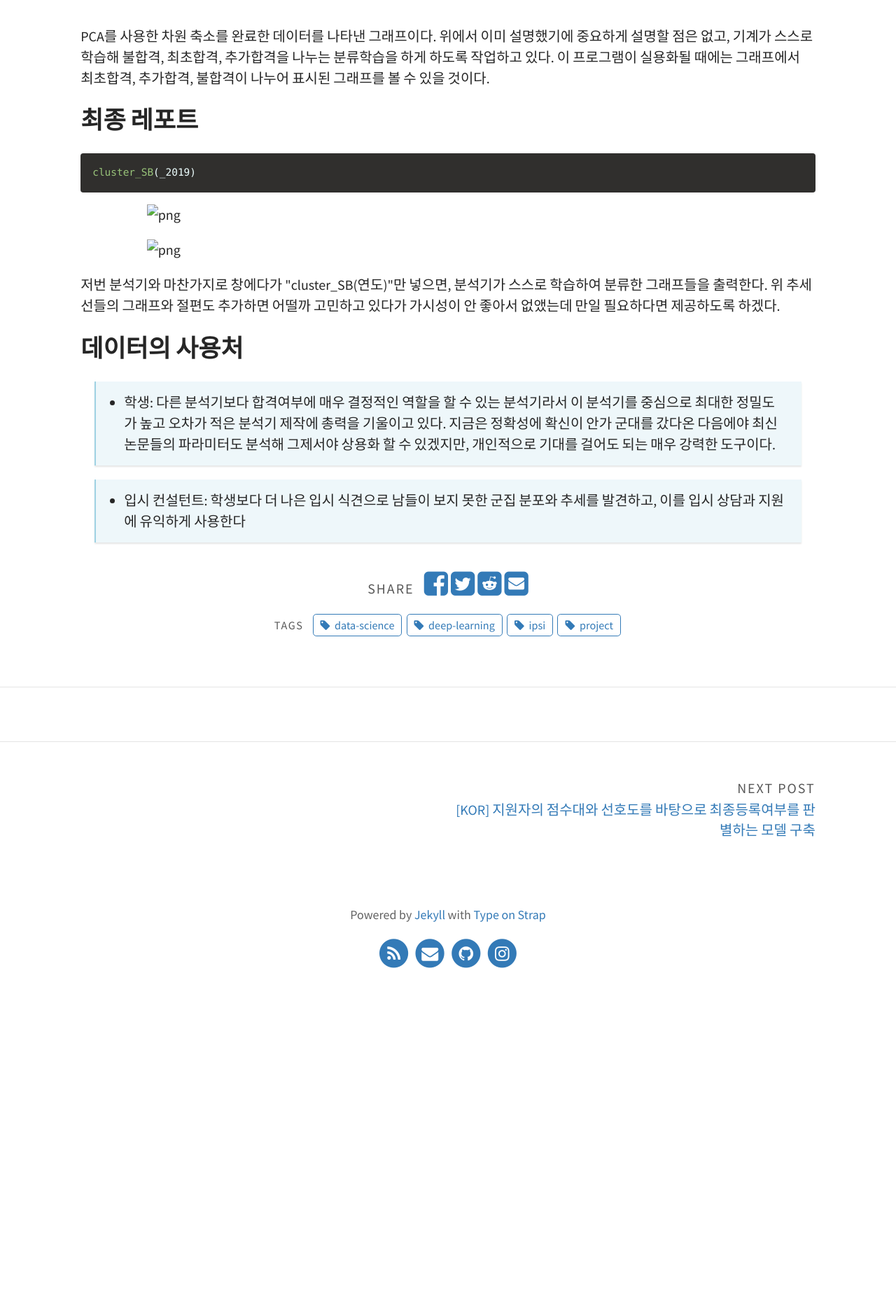
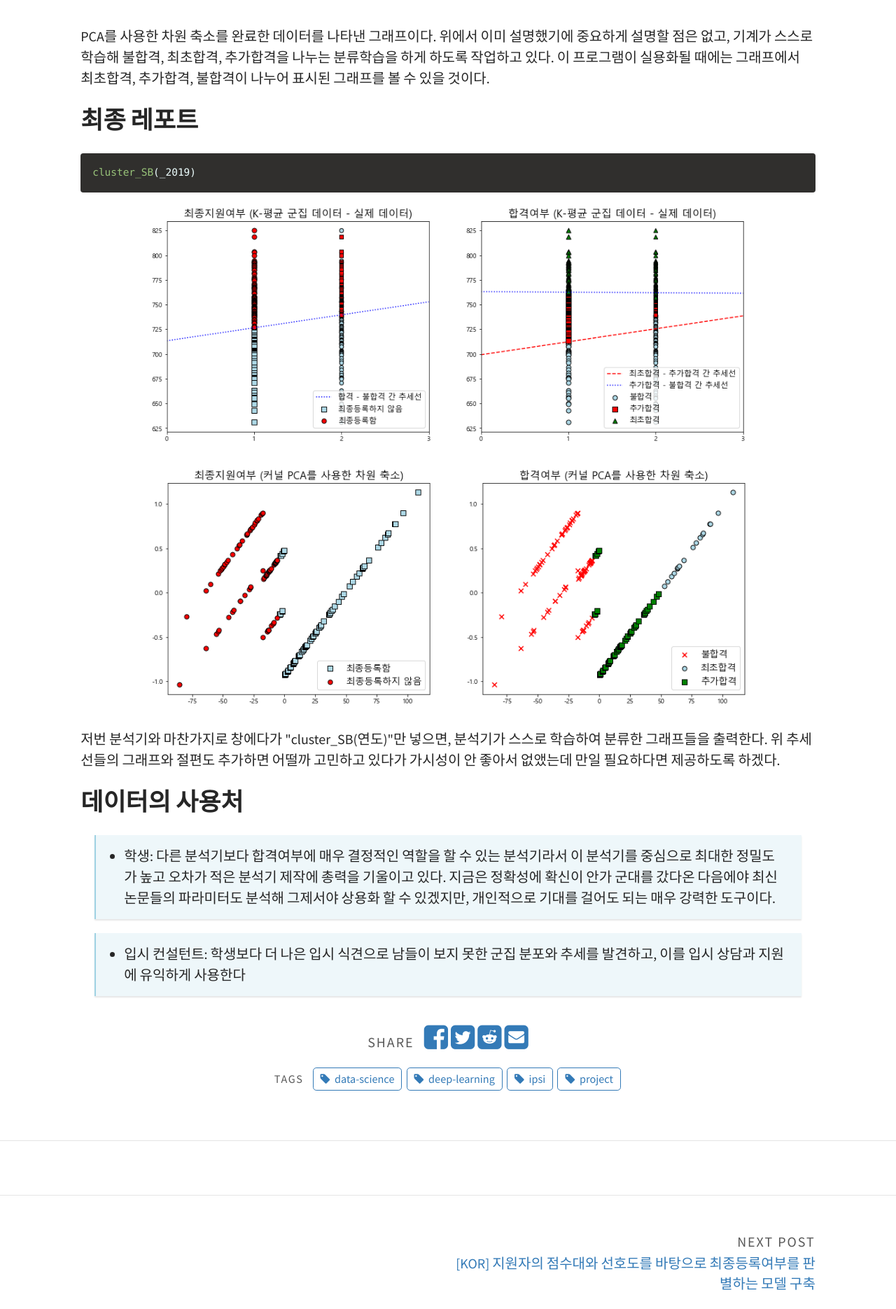
Before and after one commit to joyhyun99/joyhyun99.github.io, a Jekyll site: the page built from _posts/2020-09-08-ipsi2.md, in a window 1280 px wide. Shown: the part 4530-6400 px from the top of the page at 70% size. Built offline with Jekyll 4.4.1, drawn with Linux system fonts in a browser that asks for light colours; comment, search, counter and statistics services are not loaded; before the commit the page ends 5955 px from its top, so only the background shows below that.

Commit message:
Update 2020-09-08-ipsi2.md

````diff
--- a/_posts/2020-09-08-ipsi2.md
+++ b/_posts/2020-09-08-ipsi2.md
@@ -35,7 +35,7 @@ excerpt_separator: <!--more-->
 
 <p> 군집 분포, 쉽게 말해서 클러스터링 기법은 간단하게 서로 비슷한 경향성을 가진 분포들을 묶고, 다른 군집에 있는 분포들과 차별화를 두어 나누는 기법이다. 위 그래프의 왼쪽에 있는 분포를 군집 1이라고 하고, 오른쪽에 있는 분포를 군집 2라고 하면, 각가의 평균, 표준편차 등 간단한 기준으로 두 군집을 나누어 통계적으로 서로 비교할 수 있는 기반을 만들어 낼 수 있다. </p>
 
-![3]({{ "/assets/img/f4.png" | relative_url }})
+![3]({{ "/assets/img/f4.PNG" | relative_url }})
 
 <p> 서론이 길었지만, 핵심은 바로 우리가 관심있어하는 입시 지원에서도 지원자 점수대를 분석해 군집화한 후 분석해 우리가 원하는 대로 유용하게 사용할 수 있다는 것이다. 보통 최초합격과 추가합격의 커트라인은 입시 모의지원 사이트가 제시한 커트라인대에 분포하여 있는 경향성이 있는데, 이 지원자 점수들을 군집화해 어느 점수대에서 지원자들이 몰려있는지 분석하고, 너무 높으면 폭발을 예상하고 빼고, 상대적으로 분포 정도가 낮은 점수대의 학과에 지원해 합격 가능성을 아주 큰 폭으로 늘리는 방도로 사용할 수 있다. </p>
 
@@ -47,11 +47,11 @@ excerpt_separator: <!--more-->
 
 <p> 점수대에 따른 지원 여부를 분석할 때에는 산업 현장은 물론 학계에서도 널리 사용되는 K-평균++ 기법을 사용해 초기 클러스터 센트로이드를 똑똑하게 할당하였고, 여러가지 요소들을 초평면으로 압축해 분석한 그래프에서는 비지도 선형 변환 기법인 PCA를 사용해 분류를 진행하였다. </p>
 
-![4]({{ "/assets/img/f1.png" | relative_url }})
+![4]({{ "/assets/img/f1.PNG" | relative_url }})
 
 <p> K-평균 ++ 기법을 사용해 군집을 분류해 실제 데이터와 비교한 그래프이다. 아직 표본이 많이 쌓이지 않았고, 이 기법으로 데이터들을 분석하는 것이 익숙치 않아 예측과 실제가 다른 정도를 나타낸 추세선의 기울기가 일정하지 않은 것을 확인할 수 있다. 이 문제를 해결하기 위해서는 이 쪽으로 학습을 더 하여 더 나은 성능을 보이는 분류기를 사용하거나, 이 오차를 나타내는 추세선을 분류하여 분석해 여러 다른 군집을 분류해 낼 수 있다. </p>
 
-![5]({{ "/assets/img/f2.png" | relative_url }})
+![5]({{ "/assets/img/f2.PNG" | relative_url }})
 
 <p> PCA를 사용한 차원 축소를 완료한 데이터를 나타낸 그래프이다. 위에서 이미 설명했기에 중요하게 설명할 점은 없고, 기계가 스스로 학습해 불합격, 최초합격, 추가합격을 나누는 분류학습을 하게 하도록 작업하고 있다. 이 프로그램이 실용화될 때에는 그래프에서 최초합격, 추가합격, 불합격이 나누어 표시된 그래프를 볼 수 있을 것이다. </p>
 
@@ -62,11 +62,11 @@ cluster_SB(_2019)
 ```
 
 
-![png](output_0_0.png)
+![png](/assets/img/output_0_0.png)
 
 
 
-![png](output_0_1.png)
+![png](/assets/img/output_0_1.png)
 
 <p> 저번 분석기와 마찬가지로 창에다가 "cluster_SB(연도)"만 넣으면, 분석기가 스스로 학습하여 분류한 그래프들을 출력한다. 위 추세선들의 그래프와 절편도 추가하면 어떨까 고민하고 있다가 가시성이 안 좋아서 없앴는데 만일 필요하다면 제공하도록 하겠다. </p>
 
````
Also changed, not shown: other parts of _posts/2020-09-08-ipsi2.md (+1 -1 lines).
